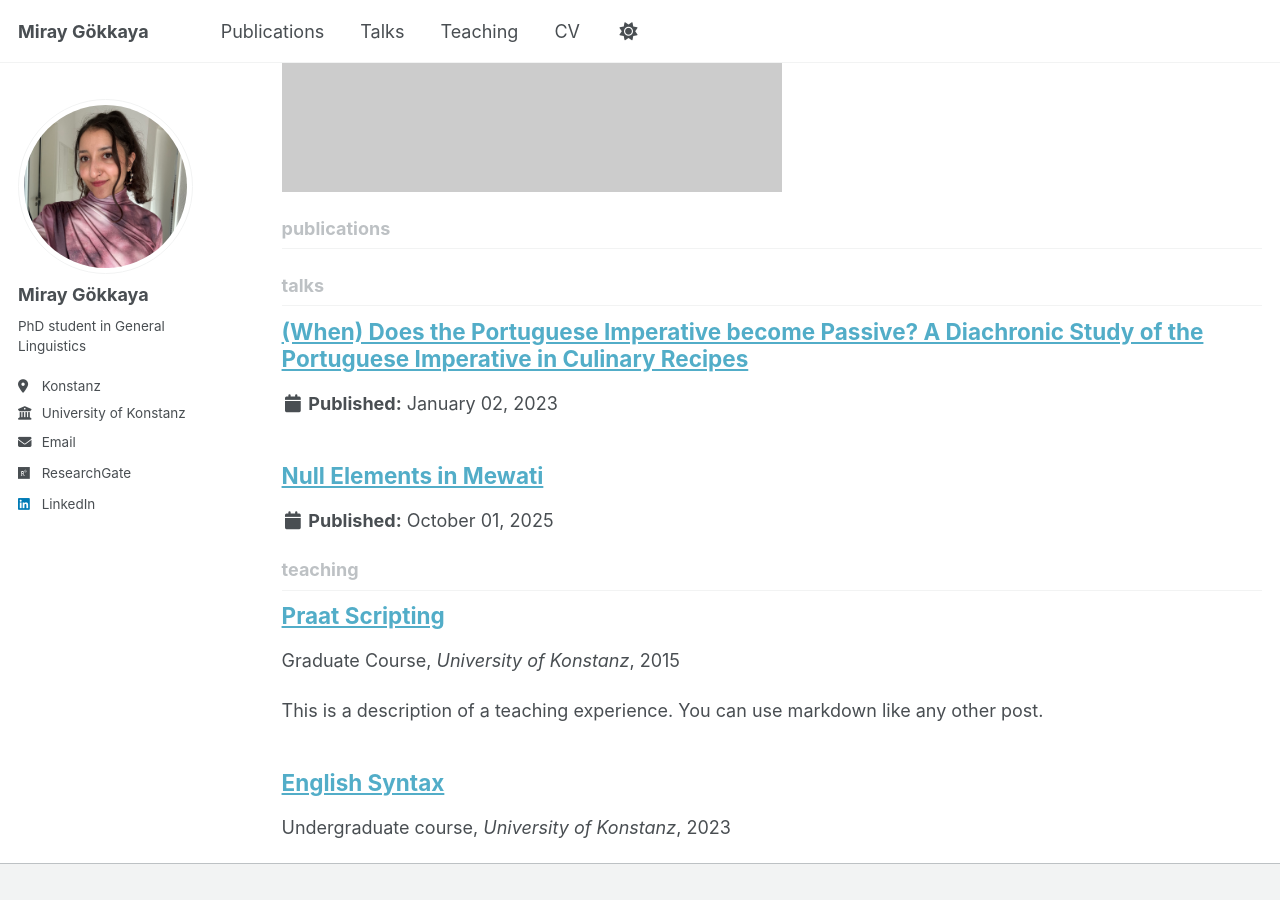
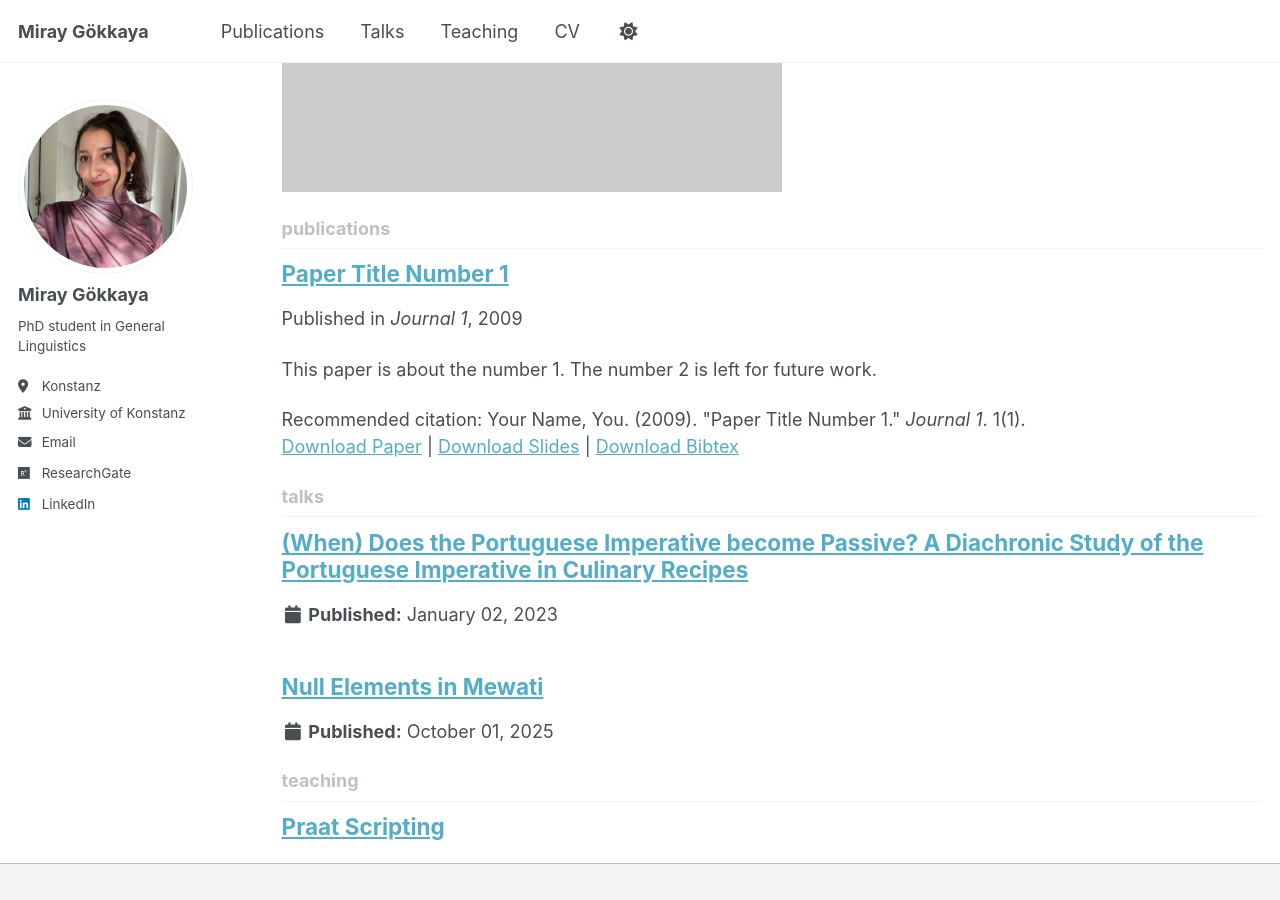
Before and after one commit to miraymania/miraygokkaya, a Jekyll site: the page built from _pages/collection-archive.html, in a window 1280 px wide and 900 px high, scrolled down 893 px. Built offline with Jekyll 4.4.1, drawn with Linux system fonts in a browser that asks for light colours; a style sheet for code colours, icons or effects is not loaded.

Commit message:
Add files via upload

```diff
--- a/_publications/2009-10-01-paper-title-number-1.md
+++ b/_publications/2009-10-01-paper-title-number-1.md
@@ -1 +1,14 @@
-What if I just write things like this?
+---
+title: "Paper Title Number 1"
+collection: publications
+category: manuscripts
+permalink: /publication/2009-10-01-paper-title-number-1
+excerpt: 'This paper is about the number 1. The number 2 is left for future work.'
+date: 2009-10-01
+venue: 'Journal 1'
+slidesurl: 'https://academicpages.github.io/files/slides1.pdf'
+paperurl: 'https://academicpages.github.io/files/paper1.pdf'
+bibtexurl: 'https://academicpages.github.io/files/bibtex1.bib'
+citation: 'Your Name, You. (2009). &quot;Paper Title Number 1.&quot; <i>Journal 1</i>. 1(1).'
+---
+The contents above will be part of a list of publications, if the user clicks the link for the publication than the contents of section will be rendered as a full page, allowing you to provide more information about the paper for the reader. When publications are displayed as a single page, the contents of the above "citation" field will automatically be included below this section in a smaller font.
```
